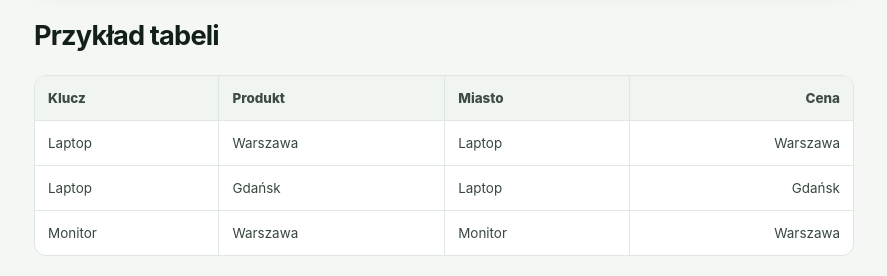
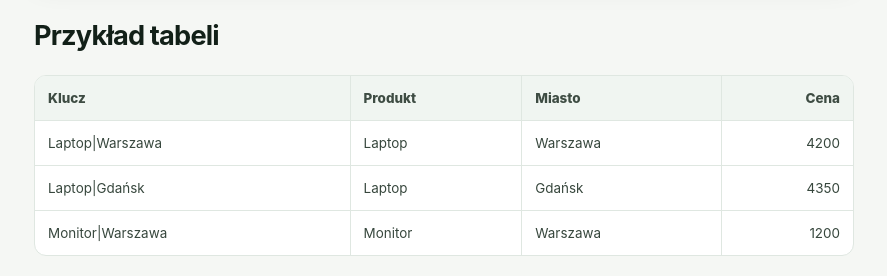
Before and after one commit to FilipCiesielsk1/ExcelNaLuzie, an Astro site: page /ExcelNaLuzie/poradniki/wyszukaj-pionowo-dwa-warunki in a window 1280 px wide. Shown: the part 960-1236 px from the top of the page, without its empty margins (16-903 px from the left). Built offline with nearby package versions, Linux system fonts and the light colour scheme; Astro itself is replaced by a stand-in of ours.

Commit message:
Fix lookup example table rendering

```diff
--- a/src/pages/poradniki/wyszukaj-pionowo-dwa-warunki.md
+++ b/src/pages/poradniki/wyszukaj-pionowo-dwa-warunki.md
@@ -40,9 +40,9 @@ W kolumnie A utwórz wcześniej klucz z produktu i miasta:
 
 | Klucz | Produkt | Miasto | Cena |
 |---|---|---|---:|
-| Laptop|Warszawa | Laptop | Warszawa | 4200 |
-| Laptop|Gdańsk | Laptop | Gdańsk | 4350 |
-| Monitor|Warszawa | Monitor | Warszawa | 1200 |
+| Laptop&#124;Warszawa | Laptop | Warszawa | 4200 |
+| Laptop&#124;Gdańsk | Laptop | Gdańsk | 4350 |
+| Monitor&#124;Warszawa | Monitor | Warszawa | 1200 |
 
 W F2 wpisujesz produkt, a w G2 miasto. WYSZUKAJ.PIONOWO łączy oba warunki dokładnie w taki sam sposób jak kolumna pomocnicza.
 
```
